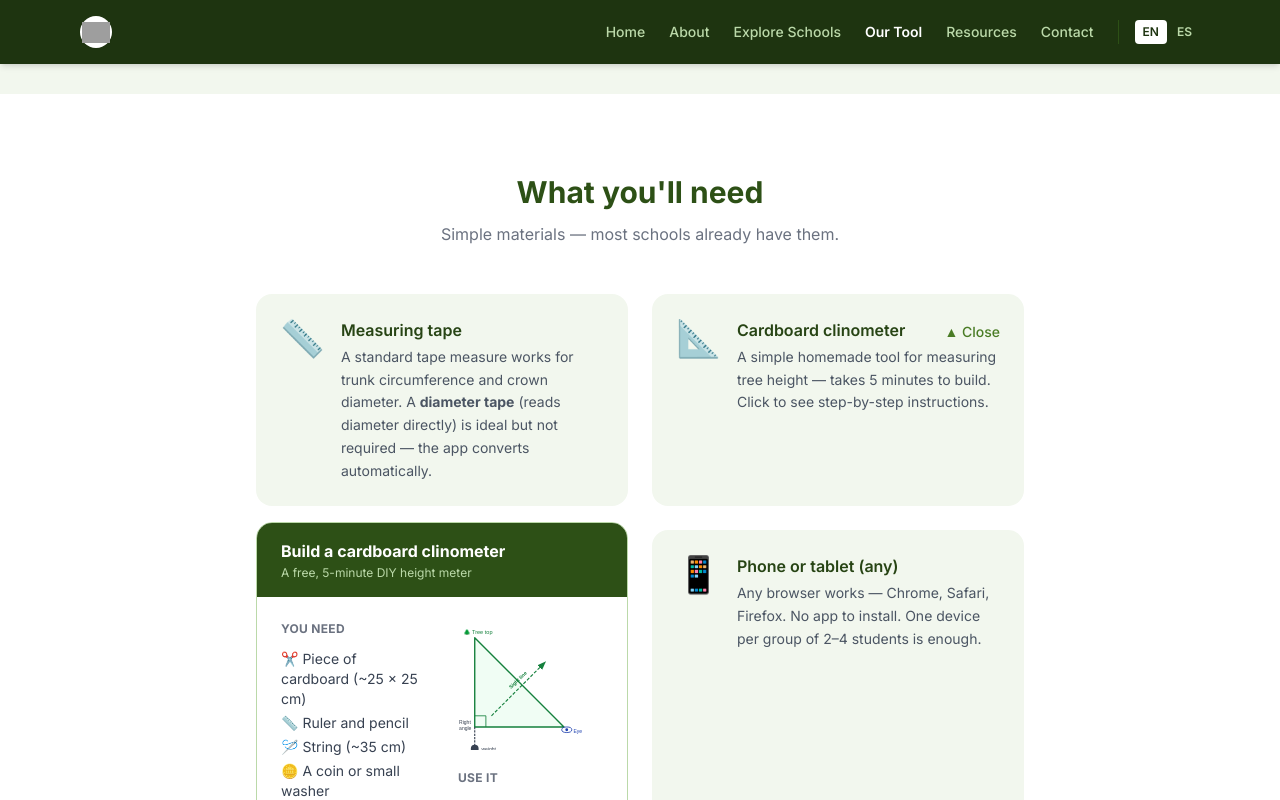
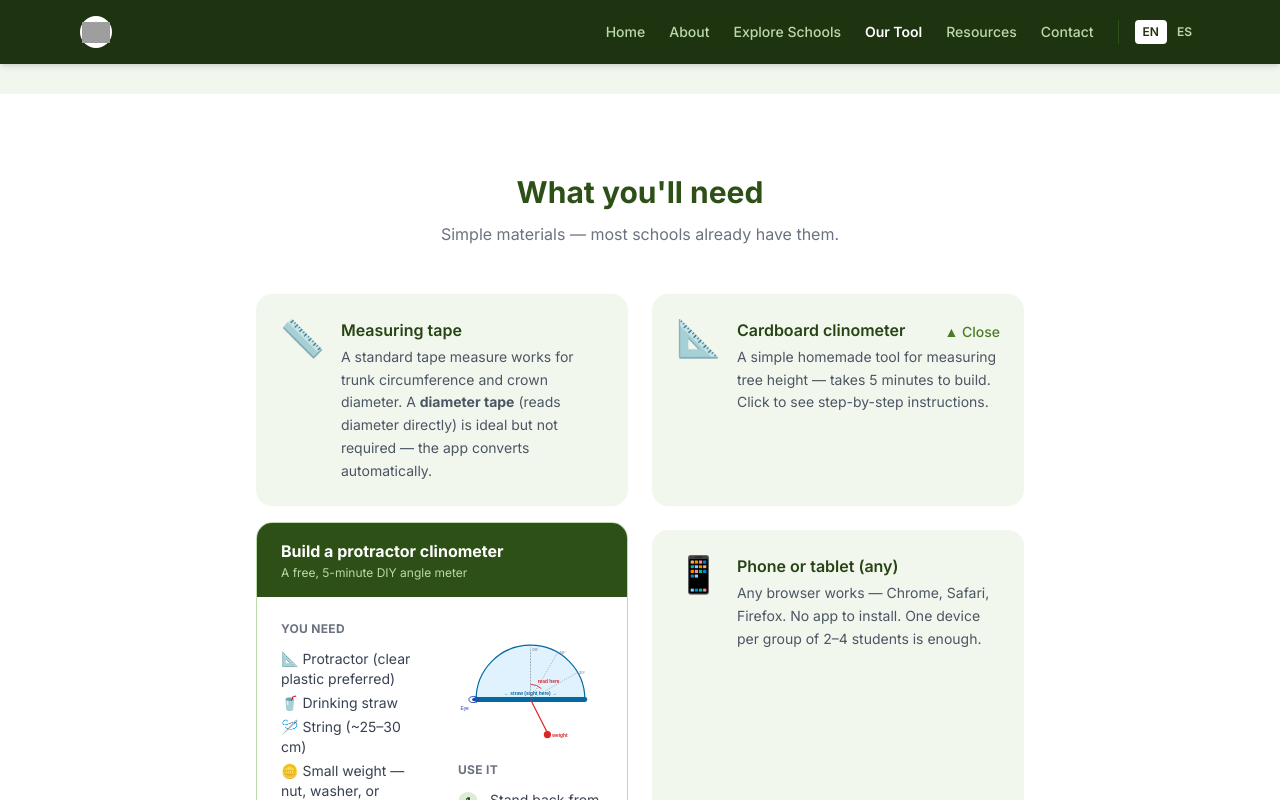
Before and after one commit to luforestal/schoolsareforests-website, a Next.js app: page /tool in a window 1280 px wide. Both pictures are taken after a click on the button 838 px from the left and 3238 px from the top of the page. Shown: the part 2838-3638 px from the top of the page. Built offline with nearby package versions, Linux system fonts and the light colour scheme; grey boxes are pictures that could not be loaded.

Commit message:
Update clinometer instructions to protractor design with angle-based formula

```diff
--- a/app/tool/ToolContent.js
+++ b/app/tool/ToolContent.js
@@ -227,28 +227,28 @@ export default function ToolContent() {
             {clinometerOpen && (
               <div className="bg-white border border-forest-200 rounded-2xl overflow-hidden -mt-2">
                 <div className="bg-forest-700 text-white px-6 py-4">
-                  <h4 className="font-bold text-base">Build a cardboard clinometer</h4>
-                  <p className="text-forest-200 text-xs mt-0.5">A free, 5-minute DIY height meter</p>
+                  <h4 className="font-bold text-base">Build a protractor clinometer</h4>
+                  <p className="text-forest-200 text-xs mt-0.5">A free, 5-minute DIY angle meter</p>
                 </div>
                 <div className="p-6 grid sm:grid-cols-2 gap-8">
                   {/* Left — build steps */}
                   <div>
                     <div className="text-xs font-bold text-gray-500 uppercase tracking-wide mb-3">You need</div>
                     <ul className="text-sm text-gray-700 space-y-1 mb-5">
-                      <li>✂️ Piece of cardboard (~25 × 25 cm)</li>
-                      <li>📏 Ruler and pencil</li>
-                      <li>🪡 String (~35 cm)</li>
-                      <li>🪙 A coin or small washer</li>
-                      <li>📌 Pin or hole punch</li>
+                      <li>📐 Protractor (clear plastic preferred)</li>
+                      <li>🥤 Drinking straw</li>
+                      <li>🪡 String (~25–30 cm)</li>
+                      <li>🪙 Small weight — nut, washer, or paperclip</li>
+                      <li>🩹 Tape (masking or clear)</li>
                     </ul>
                     <div className="text-xs font-bold text-gray-500 uppercase tracking-wide mb-3">Build it</div>
                     <ol className="text-sm text-gray-700 space-y-3">
                       {[
-                        'Draw two sides of exactly 20 cm at a right angle on the cardboard. Connect them with the hypotenuse. Cut it out.',
-                        'Mark the right-angle corner with a small square so you always know which corner it is.',
-                        'Make a small hole at the right-angle corner. Thread the string through and tie a knot on the back so it won\'t pull through.',
-                        'Tie the coin or washer to the free end of the string. It will hang straight down by gravity.',
-                        'Label the hypotenuse: "Look this way →" pointing from the right-angle end toward the opposite corner.',
+                        'Tape the straw securely along the flat, straight edge of the protractor (the 0°–180° line). This is your sight.',
+                        'Thread the string through the small hole at the center of the protractor\'s straight edge.',
+                        'Tie a knot on the back so the string won\'t pull through.',
+                        'Tie the weight to the free end of the string. It must hang freely.',
+                        'Test: hold it horizontal — the string should hang straight down and read 90°.',
                       ].map((step, i) => (
                         <li key={i} className="flex gap-3">
                           <span className="w-5 h-5 rounded-full bg-forest-100 text-forest-800 font-bold text-xs flex items-center justify-center shrink-0 mt-0.5">{i + 1}</span>
@@ -260,35 +260,42 @@ export default function ToolContent() {
 
                   {/* Right — diagram + use it */}
                   <div>
-                    {/* Diagram */}
-                    <svg viewBox="0 0 260 230" className="w-full max-w-[220px] mx-auto block mb-5" style={{ fontFamily: 'Arial, sans-serif' }}>
-                      <polygon points="30,190 30,30 190,190" fill="#f0fdf4" stroke="#15803d" strokeWidth="2.5" strokeLinejoin="round" />
-                      <polyline points="30,170 50,170 50,190" fill="none" stroke="#15803d" strokeWidth="1.5" />
-                      <defs>
-                        <marker id="arr2" markerWidth="8" markerHeight="8" refX="6" refY="3" orient="auto">
-                          <path d="M0,0 L0,6 L8,3 z" fill="#15803d" />
-                        </marker>
-                      </defs>
-                      <line x1="60" y1="170" x2="155" y2="75" stroke="#15803d" strokeWidth="2" strokeDasharray="6,3" markerEnd="url(#arr2)" />
-                      <text x="95" y="122" fontSize="9" fill="#15803d" fontWeight="bold" transform="rotate(-44,95,122)">Sight line</text>
-                      <line x1="30" y1="190" x2="30" y2="225" stroke="#374151" strokeWidth="2" strokeDasharray="4,2" />
-                      <circle cx="30" cy="229" r="7" fill="#374151" />
-                      <text x="42" y="233" fontSize="9" fill="#374151">weight</text>
-                      <ellipse cx="195" cy="195" rx="9" ry="5" fill="none" stroke="#1e40af" strokeWidth="1.5" />
-                      <circle cx="195" cy="195" r="2.5" fill="#1e40af" />
-                      <text x="207" y="200" fontSize="9" fill="#1e40af">Eye</text>
-                      <text x="10" y="24" fontSize="10" fill="#15803d">🌲 Tree top</text>
-                      <text x="2" y="185" fontSize="9" fill="#374151">Right</text>
-                      <text x="2" y="195" fontSize="9" fill="#374151">angle</text>
+                    {/* Diagram: protractor with straw and plumb line */}
+                    <svg viewBox="0 0 240 200" className="w-full max-w-[220px] mx-auto block mb-5" style={{ fontFamily: 'Arial, sans-serif' }}>
+                      {/* Protractor body (semicircle) */}
+                      <path d="M 30,130 A 90,90 0 0,1 210,130 Z" fill="#e0f2fe" stroke="#0369a1" strokeWidth="2" />
+                      {/* Flat edge (straw) */}
+                      <rect x="26" y="126" width="188" height="8" rx="4" fill="#0369a1" />
+                      <text x="120" y="122" fontSize="8" fill="#0369a1" textAnchor="middle" fontWeight="bold">← straw (sight here) →</text>
+                      {/* Angle tick marks */}
+                      <line x1="120" y1="130" x2="120" y2="44" stroke="#64748b" strokeWidth="1" strokeDasharray="3,2" />
+                      <text x="123" y="50" fontSize="7" fill="#64748b">90°</text>
+                      <line x1="120" y1="130" x2="165" y2="52" stroke="#64748b" strokeWidth="0.8" strokeDasharray="2,2" />
+                      <text x="168" y="55" fontSize="7" fill="#64748b">60°</text>
+                      <line x1="120" y1="130" x2="198" y2="85" stroke="#64748b" strokeWidth="0.8" strokeDasharray="2,2" />
+                      <text x="200" y="88" fontSize="7" fill="#64748b">30°</text>
+                      {/* Center dot */}
+                      <circle cx="120" cy="130" r="3" fill="#0369a1" />
+                      {/* Plumb line hanging at ~55° reading (meaning 35° elevation) */}
+                      <line x1="120" y1="130" x2="148" y2="185" stroke="#dc2626" strokeWidth="2" />
+                      <circle cx="148" cy="188" r="6" fill="#dc2626" />
+                      <text x="156" y="192" fontSize="8" fill="#dc2626" fontWeight="bold">weight</text>
+                      {/* Angle label */}
+                      <path d="M 120,105 A 25,25 0 0,1 138,112" fill="none" stroke="#dc2626" strokeWidth="1.5" />
+                      <text x="132" y="102" fontSize="8" fill="#dc2626" fontWeight="bold">read here</text>
+                      {/* Eye */}
+                      <ellipse cx="26" cy="130" rx="8" ry="5" fill="none" stroke="#1e40af" strokeWidth="1.5" />
+                      <circle cx="26" cy="130" r="2.5" fill="#1e40af" />
+                      <text x="4" y="148" fontSize="8" fill="#1e40af">Eye</text>
                     </svg>
 
                     <div className="text-xs font-bold text-gray-500 uppercase tracking-wide mb-3">Use it</div>
                     <ol className="text-sm text-gray-700 space-y-2">
                       {[
-                        'Stand back until you can see the top. Measure your distance from the trunk (D).',
-                        'Hold the clinometer at eye level, right-angle corner toward you. Let the string hang.',
-                        'Tilt until the tree top lines up with the hypotenuse. Pinch the string.',
-                        'If the string hits the midpoint of the vertical side → you\'re at 45°.',
+                        'Stand back from the tree. Measure your distance to the trunk (D) and your eye height (h).',
+                        'Look through the straw at the very top of the tree.',
+                        'Have a partner read the number where the string crosses the protractor.',
+                        'Subtract that number from 90° to get the angle of elevation (α).',
                       ].map((step, i) => (
                         <li key={i} className="flex gap-3">
                           <span className="w-5 h-5 rounded-full bg-forest-100 text-forest-800 font-bold text-xs flex items-center justify-center shrink-0 mt-0.5">{i + 1}</span>
@@ -297,9 +304,9 @@ export default function ToolContent() {
                       ))}
                     </ol>
                     <div className="mt-4 bg-amber-50 border border-amber-200 rounded-xl px-4 py-3">
-                      <div className="text-xs font-bold text-amber-800 mb-1">Formula at 45°</div>
-                      <div className="font-mono text-sm font-bold text-amber-900 text-center py-1">Height = Distance + Eye height</div>
-                      <div className="text-xs text-amber-700 mt-1">e.g. 8 m away, eye at 1.5 m → tree is 9.5 m tall</div>
+                      <div className="text-xs font-bold text-amber-800 mb-1">Formula</div>
+                      <div className="font-mono text-sm font-bold text-amber-900 text-center py-1">Height = D × tan(α) + eye height</div>
+                      <div className="text-xs text-amber-700 mt-1">e.g. string reads 55° → α = 35°, D = 10 m, eye = 1.5 m → tree ≈ 8.5 m</div>
                     </div>
                   </div>
                 </div>
@@ -335,7 +342,7 @@ export default function ToolContent() {
           <div className="text-4xl mb-4">🖨️</div>
           <h2 className="text-2xl font-bold text-forest-700 mb-3">No internet? No problem.</h2>
           <p className="text-gray-600 max-w-xl mx-auto mb-8 leading-relaxed">
-            Download and print the field data sheet before heading outside. Students fill it in by hand, and you enter the data later when back online. The sheet includes all measurement fields plus instructions for building the cardboard triangle clinometer.
+            Download and print the field data sheet before heading outside. Students fill it in by hand, and you enter the data later when back online. The sheet includes all measurement fields plus instructions for building the protractor clinometer.
           </p>
           <div className="flex flex-col sm:flex-row gap-3 justify-center items-center">
             <Link
```
